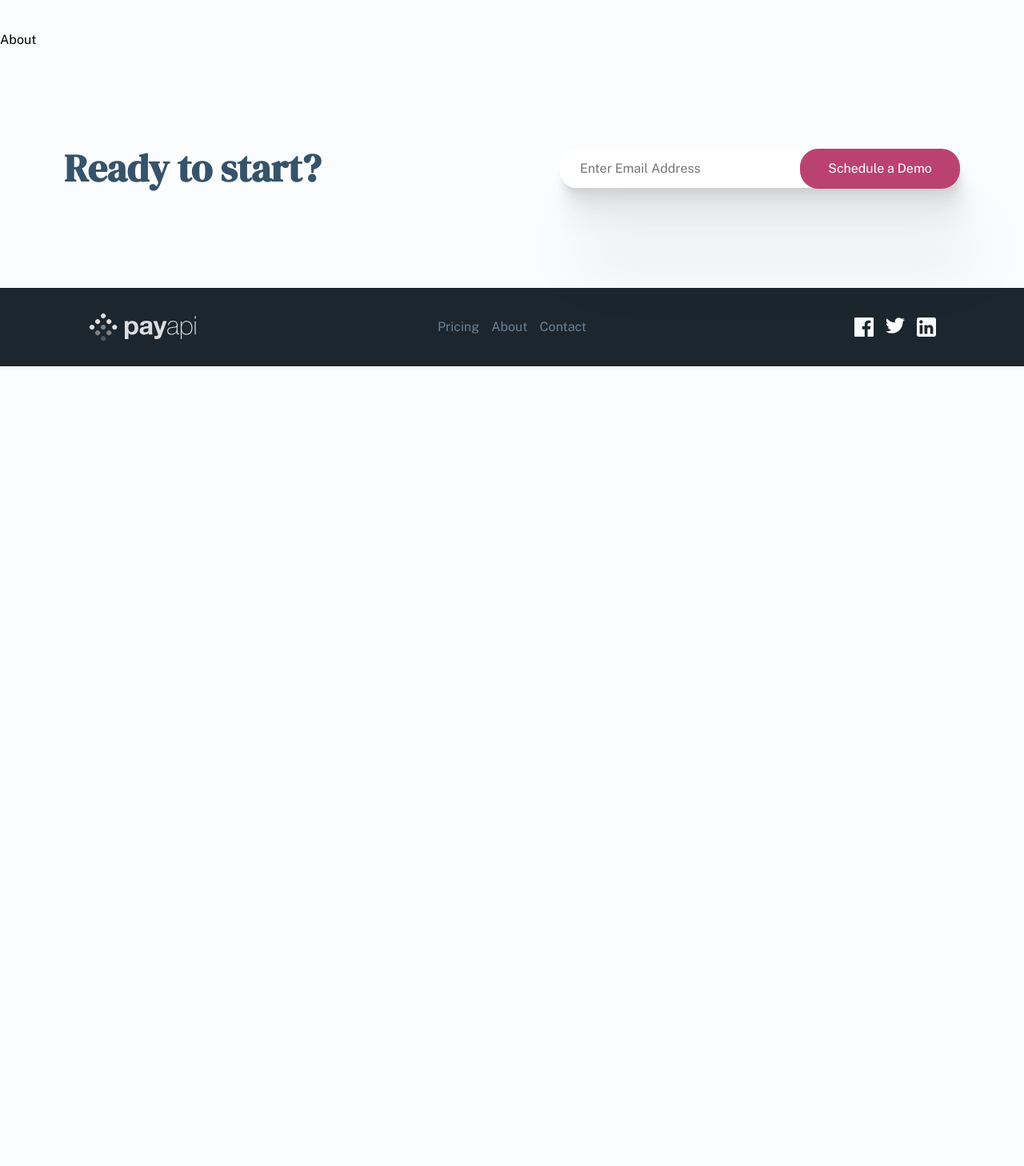
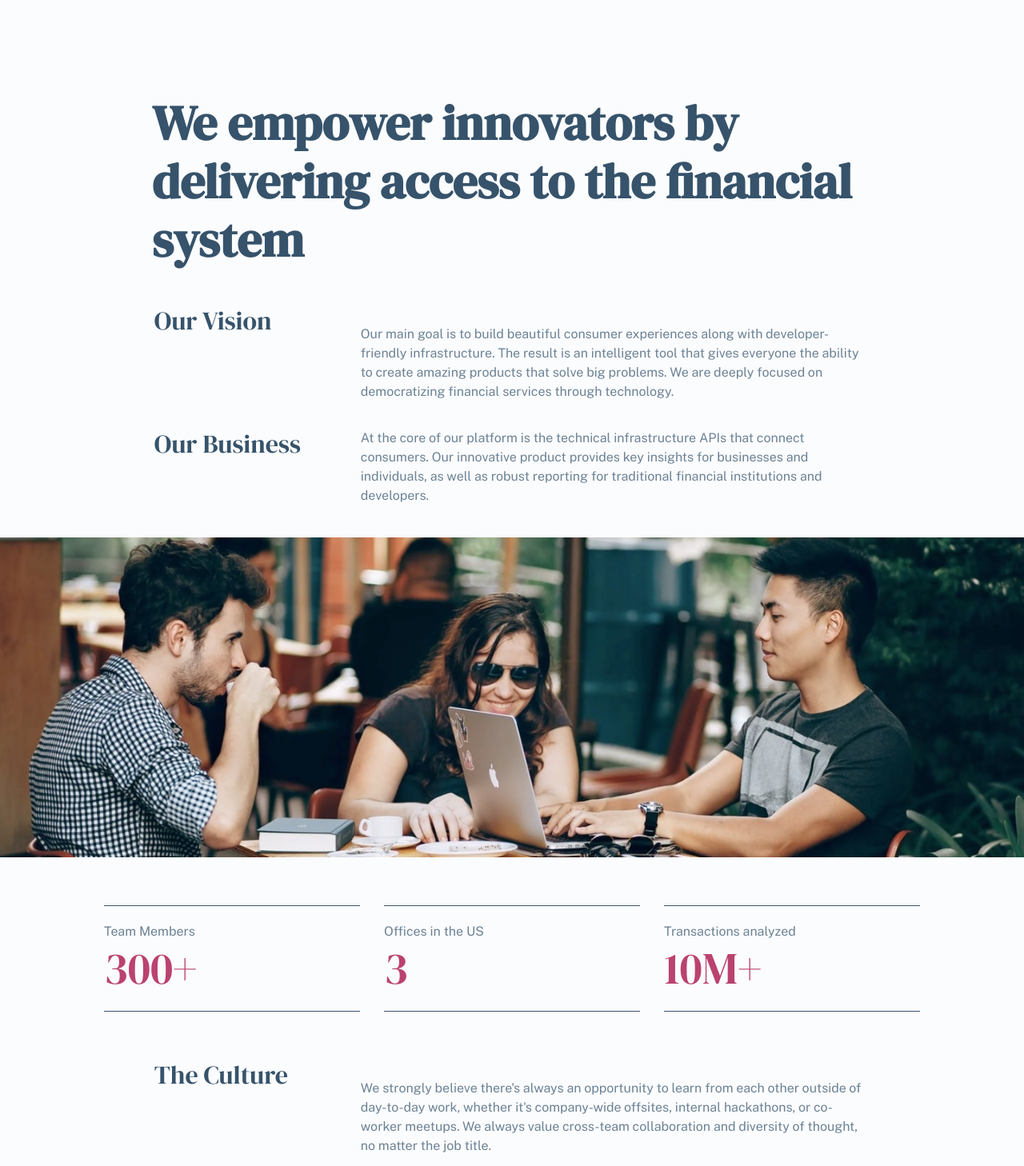
Before and after one commit to Silkiercomet/payapi-full-website-react, a React (Vite) app: page /about in a window 1280 px wide. Shown: the part 92-1550 px from the top of the page at 80% size. Before the commit the page ends 840 px from the top, so only its background shows below. Built offline with nearby package versions, Linux system fonts and the light colour scheme.

Commit message:
about page, completed for all viewports

```diff
--- /dev/null
+++ b/src/components/sections/about/Details.jsx
@@ -0,0 +1,19 @@
+import style from "../../styles/about.module.css"
+
+const Details = () => {
+    const details = [
+        {header:"Team Members" , number:"300+"},
+        {header:"Offices in the US" , number:"3"},
+        {header:"Transactions analyzed" , number:"10M+"}
+]
+  return (
+    <div className={style.about__details}>
+      {details.map((e,i) => <div className={style.about__details_card} key={i}>
+        <p>{e.header}</p>
+        <header>{e.number}</header>
+      </div>)}
+    </div>
+  )
+}
+
+export default Details
--- /dev/null
+++ b/src/components/sections/about/FigureBg.jsx
@@ -0,0 +1,11 @@
+import style from "../../styles/about.module.css"
+
+const FigureBg = () => {
+  return (
+    <figure className="about__bg">
+
+    </figure>
+  )
+}
+
+export default FigureBg
--- /dev/null
+++ b/src/components/sections/about/GridAbout.jsx
@@ -0,0 +1,9 @@
+import style from "../../styles/about.module.css"
+
+const GridAbout = ({children}) => {
+  return (
+    <div className={style.grid}>{children}</div>
+  )
+}
+
+export default GridAbout
--- a/src/components/sections/index.jsx
+++ b/src/components/sections/index.jsx
@@ -2,3 +2,7 @@ export {default as Hero} from "./home/Hero"
 export {default as Implement} from "./home/Implement"
 export {default as Partners} from "./home/Partners"
 export {default as Perks} from "./home/Perks"
+
+export {default as GridAbout} from "./about/GridAbout"
+export {default as Details} from "./about/Details"
+export {default as FigureBg} from "./about/FigureBg"
--- /dev/null
+++ b/src/components/styles/about.module.css
@@ -0,0 +1,52 @@
+.grid{
+    display: grid;
+    padding-inline: 20px;
+    text-align: center;
+    gap: 10px;
+}
+.grid > header{
+    font-size: 2rem;
+}
+.grid > * + *{
+    padding-top: 1.5rem;
+}
+.about__details{
+    display: grid;
+    margin-bottom: 40px;
+    padding-block: 20px;
+    margin-inline: 20px;
+    border-block: 1px solid var(--gray);
+    gap: 30px;
+}
+.about__details_card{
+    display: grid;
+    place-items: center;
+}
+.about__details_card p{
+    color: var(--lightgray);
+}
+.about__details_card header{
+    font-size: 3.5rem;
+    color: var(--pink);
+}
+@media screen and (min-width:800px) {
+    .grid{
+        grid-template-columns: 20% 65ch;
+        grid-template-rows: 1fr;
+        align-items: start;
+        text-align: left;
+        place-content: center;
+    }
+    .about__details{
+        grid-template-columns: repeat(3,1fr);
+
+        border-block: none;
+        max-width: 1020px;
+        margin-inline: auto;
+    }
+    .about__details_card{
+        place-items: start;
+        border-block:1px solid var(--gray);
+        padding-block: 20px;
+    }
+}
--- a/src/index.css
+++ b/src/index.css
@@ -85,6 +85,25 @@ p{
 .price h1{
   margin-block: 25px;
 }
+
+/* about */
+.about{
+  padding-top: 35px;
+}
+.about h1{
+  max-width: 900px;
+  margin-inline: auto;
+  word-break:keep-all;
+  margin-block: 45px;
+}
+.about__bg{
+  background-image: url(./assets/about/desktop/image-team-members.jpg);
+  background-size: 100%;
+  background-repeat: no-repeat;
+  background-position: center;
+  min-height: 300px;
+  margin-block: 30px;
+}
 /* schedule btn component */
 
 .btn{
@@ -120,4 +139,9 @@ p{
     font-size: 3.8rem;
     line-height: 1.2;
   }
+  .about__bg{
+    background-size: cover;
+    margin-block: 40px;
+    min-height: 400px;
+  }
 }
--- a/src/pages/about/About.jsx
+++ b/src/pages/about/About.jsx
@@ -1,8 +1,25 @@
 import React from 'react'
+import { Details, FigureBg, GridAbout } from '../../components/sections'
 
 const About = () => {
   return (
-    <div>About</div>
+    <section className='about'>
+      <h1>We empower innovators by delivering access to the financial system</h1>
+      <GridAbout>
+      <header>Our Vision</header>
+      <p>Our main goal is to build beautiful consumer experiences along with developer-friendly  infrastructure. The result is an intelligent tool that gives everyone the ability to create  amazing products that solve big problems. We are deeply focused on democratizing financial  services through technology.</p>
+      <header>Our Business</header>
+      <p>At the core of our platform is the technical infrastructure APIs that connect consumers.  Our innovative product provides key insights for businesses and individuals, as well as  robust reporting for traditional financial institutions and developers.</p>
+      </GridAbout>
+      <FigureBg />
+      <Details />
+      <GridAbout>
+      <header>The Culture</header>
+      <p>We strongly believe there's always an opportunity to learn from each other outside of day-to-day work, whether it's company-wide offsites, internal hackathons, or co-worker meetups. We always value cross-team collaboration and diversity of thought, no matter the job title.</p>
+      <header>The People</header>
+      <p> We're all passionate about building a more efficient and inclusive financial infrastructure together. At PayAPI, we have diverse backgrounds and skills.</p>
+      </GridAbout>
+    </section>
   )
 }
 
```
